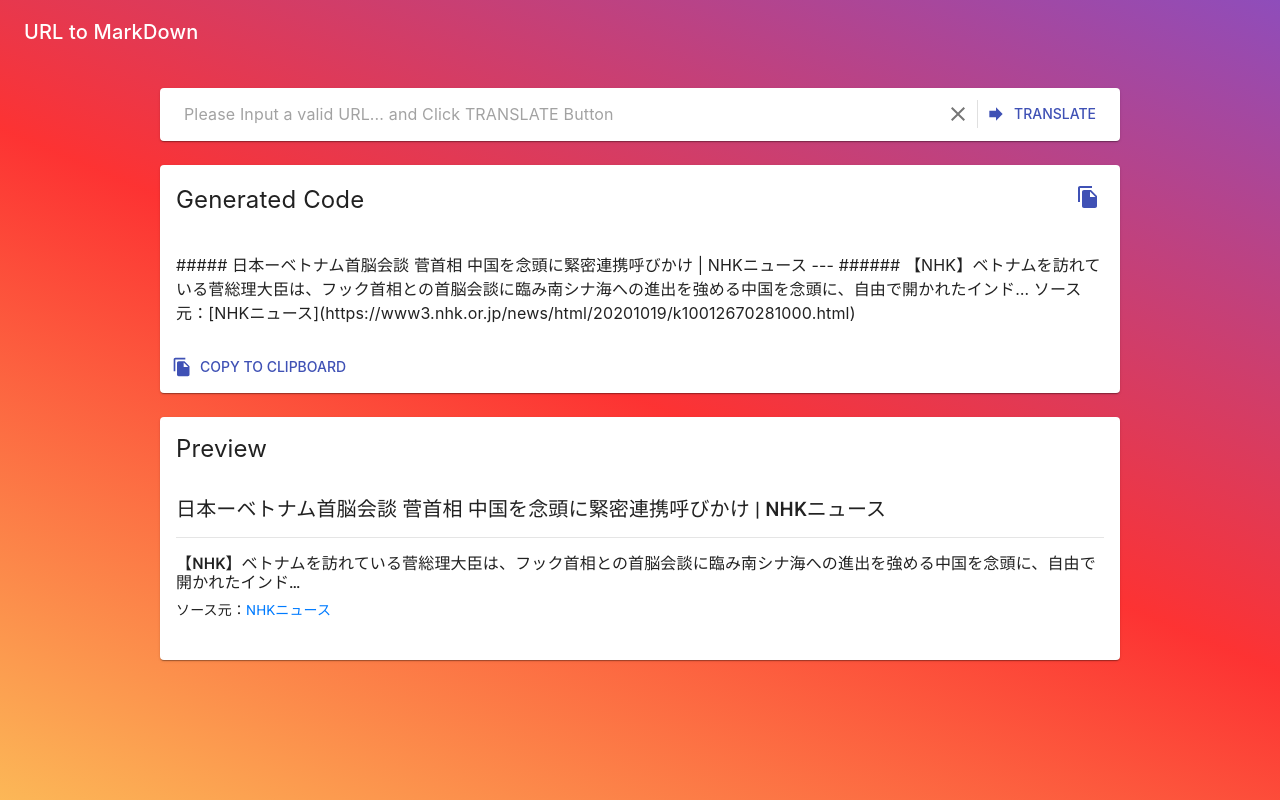
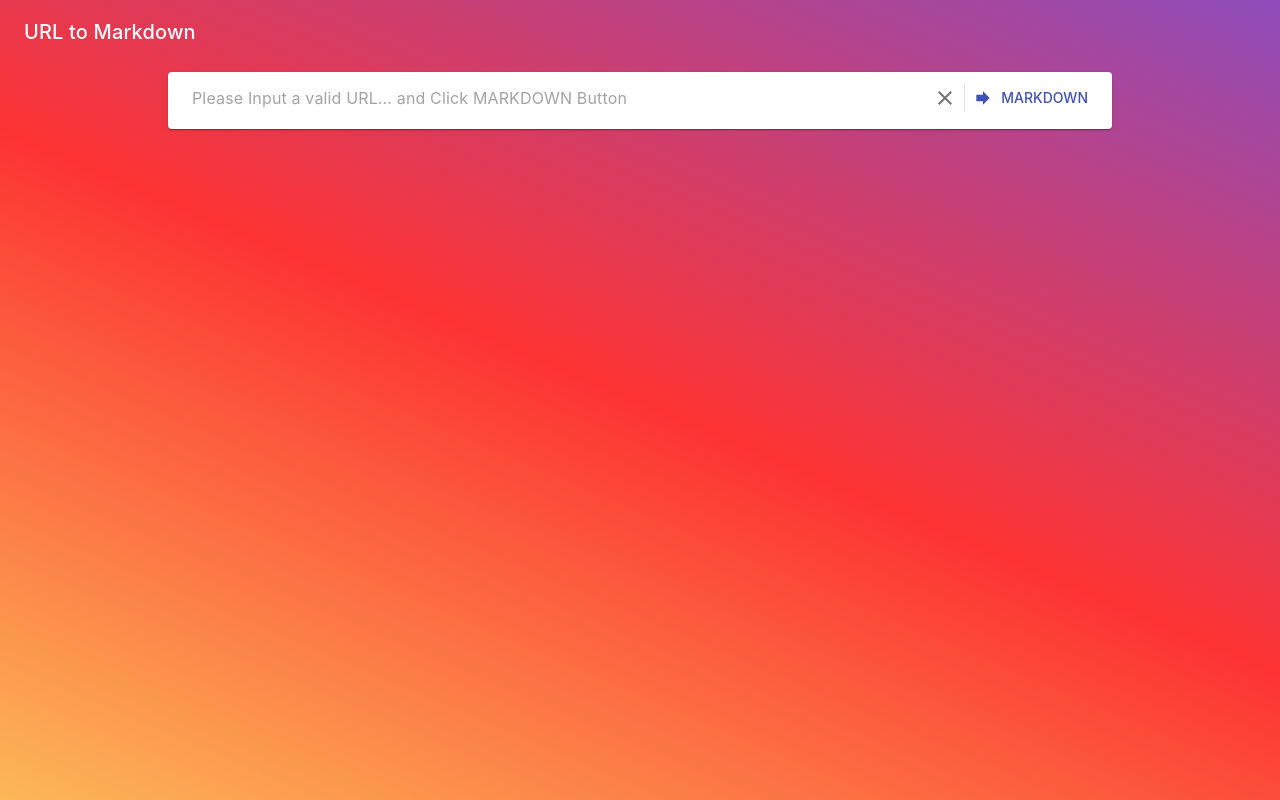
Before and after one commit to nthr7286/url-to-markdown, a React (Create React App) app: page / in a window 1280 px wide. Built offline with nearby package versions, Linux system fonts and the light colour scheme.

Commit message:
Implement onSnapshot, and Remove axios

```diff
--- a/package.json
+++ b/package.json
@@ -1,4 +1,5 @@
 {
+  "proxy": "https://asia-northeast1-url-to-markdown.cloudfunctions.net/api",
   "name": "url-to-markdown",
   "version": "0.1.0",
   "private": true,
@@ -8,7 +9,9 @@
     "@testing-library/jest-dom": "^4.2.4",
     "@testing-library/react": "^9.3.2",
     "@testing-library/user-event": "^7.1.2",
+    "axios": "^0.20.0",
     "bootstrap": "^4.5.3",
+    "firebase": "^7.24.0",
     "marked": "^1.2.0",
     "node-sass": "^4.14.1",
     "react": "^16.14.0",
--- a/src/App.js
+++ b/src/App.js
@@ -5,6 +5,7 @@ import React, {
   useRef
 } from 'react'
 import marked from 'marked'
+import axios from 'axios'
 
 import CssBaseLine from '@material-ui/core/CssBaseline'
 import {
@@ -35,7 +36,12 @@ import FileCopyIcon from '@material-ui/icons/FileCopy'
 
 import Typography from '@material-ui/core/Typography'
 
+import LinearProgress from '@material-ui/core/LinearProgress'
+
 import './App.scss'
+
+import { db, Timestamp } from './util/firebase'
+import { AirlineSeatLegroomReducedOutlined } from '@material-ui/icons';
 
 const theme = createMuiTheme({
   typography: {
@@ -54,28 +60,129 @@ const theme = createMuiTheme({
   },
 })
 
-const og = {
-  title: '日本ーベトナム首脳会談 菅首相 中国を念頭に緊密連携呼びかけ | NHKニュース',
-  description: '【NHK】ベトナムを訪れている菅総理大臣は、フック首相との首脳会談に臨み南シナ海への進出を強める中国を念頭に、自由で開かれたインド…',
-  site_name: 'NHKニュース',
-  url: 'https://www3.nhk.or.jp/news/html/20201019/k10012670281000.html',
+const urlsRef = db.collection('urls')
+
+export const addUrl = ({ url, setDocId }) => {
+  urlsRef
+  .add({
+    url,
+    createdAt: new Date().toISOString(),
+   })
+  .then(doc => {
+    setDocId(doc.id)
+    return console.log("url successfully added!", doc.id)
+  })
+  .catch(err => console.error(err))
 }
+
+// const textsRef = db.collection('texts')
+// const useText =  ({ url }) => {
+//   const initialState = {
+//     id: '',
+//     createdAt: '',
+//     url: '',
+//     text: '',
+//   }
+//   const [text, setText] = useState(initialState)
+//   useEffect(() => {
+//     console.log("useText")
+//     if (docId) {
+//       const unsubscribe = textsRef.doc(docId)
+//       .onSnapshot(doc => {
+//         if (doc.exists) {
+//           setText({ id: doc.id, ...doc.data() })
+//           return console.log("Text data successfully loaded", docId)
+//         } else {
+//           return console.error("Text not exists.")
+//         }
+//      })
+//      return () => unsubscribe()
+//     }
+//   }, [docId])
+//   return text
+// }
 
 export default function App() {
   const [url, setUrl] = useState('')
   const [markedContent, setMarkedContent] = useState('')
+  const [ogp, setOgp] = useState({})
+  const [loading, setLoading] = useState(false)
+  const [text, setText] = useState('')
+  const textsRef = db.collection('texts')
+  const [docId, setDocId] = useState('')
+  useEffect(() => {
+    console.log("useText")
+    if (docId) {
+      const unsubscribe = textsRef.doc(docId)
+      .onSnapshot(doc => {
+        if (doc.exists) {
+          setText(doc.data().text)
+          return console.log("Text data successfully loaded", docId)
+        } else {
+          return console.error("Text not exists.")
+        }
+     })
+     return () => unsubscribe()
+    }
+  }, [docId])
+  useEffect(() => {
+    if (text) {
+      try {
+        const el = new DOMParser().parseFromString(text, "text/html")
+        const headEls = (el.head.children)
+        let obj = {}
+        Array.from(headEls).forEach(v => {
+            const key = v.getAttribute('property')?.split('og:')[1]
+            if (!key) return;
+            const value = v.getAttribute("content")
+            obj[key] = value
+        })
+        setOgp(obj)
+        setLoading(false)
+      } catch (e) {
+        console.error(e)
+      }
+    }
+  }, [text])
+  const handleClear = () => {
+    setUrl('')
+    setMarkedContent('')
+    setOgp('')
+  }
   const handleSubmit = e => {
-    alert('submit' + url);
     e.preventDefault();
+    if (!url) return console.error('URL must not be empty!')
+    setLoading(true)
+    addUrl({ url, setDocId })
+      // axios.get("/text", { params: { url } })
+      // .then(res => res.data.text)
+      // .then(text => {
+      //   const el = new DOMParser().parseFromString(text, "text/html")
+      //   const headEls = (el.head.children)
+      //   let obj = {}
+      //   Array.from(headEls).forEach(v => {
+      //       const key = v.getAttribute('property')?.split('og:')[1]
+      //       if (!key) return;
+      //       const value = v.getAttribute("content")
+      //       obj[key] = value
+      //   })
+      //   setOgp(obj)
+      //   setLoading(false)
+      // })
+      // .catch(err => {
+      //   console.error(err)
+      // })
   }
   const handleChange = e => {
     e.preventDefault()
     setUrl(e.target.value)
   }
   useEffect(() => {
-    const { title, description, site_name, url } = og
-    setMarkedContent(`##### ${title}\n\n --- \n\n ###### ${description}\n\n ソース元：[${site_name}](${url})`)
-  }, [og])
+    const { title, description, site_name } = ogp
+    if (Object.entries(ogp).length) {
+      setMarkedContent(`##### ${title}\n\n --- \n\n ###### ${description}\n\n ソース元：[${site_name ? site_name : '外部リンク'}](${url})`)
+    }
+  }, [ogp, url])
 
   const inputRef = useRef();
   const copyToClipboard = () => {
@@ -95,6 +202,7 @@ export default function App() {
       document.execCommand("copy");
     }
   }
+
   return (
     <Fragment>
       <CssBaseLine />
@@ -102,30 +210,36 @@ export default function App() {
         <AppBar
           position="static"
           style={{ boxShadow: 'none'}}
-          className="mb-4 bg-transparent"
+          // className="mb-2 bg-transparent"
+          className="mb-2 bg-transparent"
         >
           <Toolbar>
             <Typography variant="h6" style={{ userSelect: 'none' }}>
-              URL to MarkDown
+              URL to Markdown
             </Typography>
           </Toolbar>
         </AppBar>
         <Grid container justify="center">
           <Grid item sm={10} md={9}>
+            <div className="mx-2">
               <Paper
                 component="form"
-              className="d-flex align-items-center py-2 px-3 mb-4"
-              onSubmit={ handleSubmit }>
+                onSubmit={ handleSubmit }
+                className="mb-2"
+              >
+                <div
+                  className="d-flex align-items-center py-2 px-3"
+                >
                   <InputBase
                     className="ml-2"
                     style={{ flex: 1 }}
-                  placeholder="Please Input a valid URL... and Click TRANSLATE Button"
+                    placeholder="Please Input a valid URL... and Click MARKDOWN Button"
                     value={ url }
                     onChange={ handleChange }
                     inputProps={{ 'aria-label': 'input URL' }}
                     autoFocus
                   />
-                <IconButton size="small">
+                  <IconButton size="small" onClick={ handleClear }>
                     <ClearIcon />
                   </IconButton>
                   <Divider
@@ -137,12 +251,23 @@ export default function App() {
                     type="submit"
                     color="primary"
                     startIcon={<ForwardIcon />}
-                  children="translate"
+                    children="markdown"
                   />
+                </div>
+                { loading
+                  ? <LinearProgress
+                      stye={{
+                        width: '100%',
+                      }}
+                    />
+                  : <div style={{ height: '4px' }} />
+                }
               </Paper>
-            <Card className="mb-4">
+              { Object.entries(ogp).length
+                ? <Fragment>
+                    <Card className="mb-2">
                       <CardHeader
-                title="Generated Code"
+                        title="Marked Text"
                         titleTypographyProps={{ 'style': { userSelect: 'none' } }}
                         action={<div>
                             <IconButton
@@ -154,6 +279,7 @@ export default function App() {
                               className="d-none"
                               ref={ inputRef }
                               value={ markedContent }
+                              readOnly
                             />
                         </div>}
                       />
@@ -174,7 +300,7 @@ export default function App() {
                         />
                       </CardActions>
                     </Card>
-            <Card className="mb-4">
+                    <Card className="mb-2">
                       <CardHeader
                         title="Preview"
                         titleTypographyProps={{ 'style': { userSelect: 'none' } }}
@@ -184,6 +310,10 @@ export default function App() {
                         dangerouslySetInnerHTML={{ __html: marked(markedContent) }}
                       />
                     </Card>
+                </Fragment>
+                : null
+              }
+            </div>
           </Grid>
         </Grid>
     </ThemeProvider>
--- a/src/App.scss
+++ b/src/App.scss
@@ -13,3 +13,11 @@ body {
 .user-select-none {
   user-select: none;
 }
+
+body {
+  overflow-y: scroll;
+  scrollbar-width: none;
+  &::-webkit-scrollbar {
+    display: none;
+  }
+}
--- a/src/util/firebase.js
+++ b/src/util/firebase.js
@@ -1,12 +1,15 @@
 import firebase from 'firebase/app'
 import { firebaseConfig } from '../config/processEnv'
-// import 'firebase/firestore'
+import 'firebase/firestore'
 // import 'firebase/auth'
 // import 'firebase/storage'
 
 firebase.initializeApp(firebaseConfig);
-firebase.analytics();
+const db = firebase.firestore()
+const Timestamp = firebase.firestore.Timestamp
 
 export {
-  firebase as default
+  firebase as default,
+  db,
+  Timestamp,
 }
```
Also changed, not shown: 1 other file (tests, documents, lock files or other folders). Lines whose indentation alone changed are shown as unchanged.
